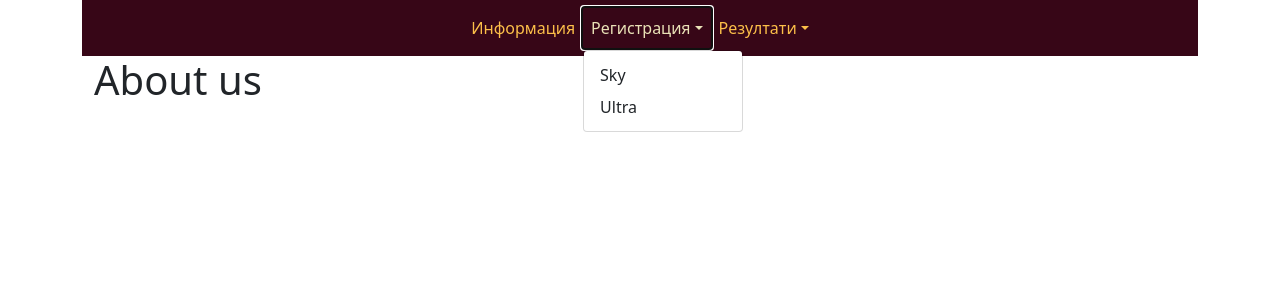
After one commit to ivan4oto/balkanultra, a Django app: page /about in a window 1280 px wide, after a click on "Регистрация". The commit adds this page. Shown: the top 300 px of the page. Run offline with Django 3.2, Linux system fonts and the light colour scheme; style sheets or scripts are compiled from the project's sources.

Commit message:
added pages

```diff
--- /dev/null
+++ b/app/templates/about.html
@@ -0,0 +1,14 @@
+{% extends "base.html" %}
+{% load static %}
+{% block head %}
+ <link rel='stylesheet' href="{% static 'about.css' %}">
+{% endblock %}
+{% block content %}
+
+<div class='container'><h1> About us </h1></div>
+
+
+{% endblock %}
+{% block js %}
+
+{% endblock %}
--- a/app/templates/home.html
+++ b/app/templates/home.html
@@ -6,14 +6,14 @@
 {% block content %}
 <div class="row align-items-md-stretch mt-3">
     <div class="col-md-6">
-        <a class='nostyle' href="">
+        <a class='nostyle' href="{% url 'register' 'ultra'%}">
             <div class=" p-5 text-white ultra rounded-3">
                 <h1>УЛТРА </h1>
             </div>
         </a>
     </div>
     <div class="col-md-6">
-        <a class='nostyle' href="">
+        <a class='nostyle' href="{% url 'register' 'sky'%}">
             <div class=" p-5 sky border rounded-3">
                 <h1>СКАЙРЪН</h1>
 
--- a/app/templates/snippets/header.html
+++ b/app/templates/snippets/header.html
@@ -6,20 +6,20 @@
       <div class="collapse navbar-collapse justify-content-md-center" id="navbarsExample08">
         <ul class="navbar-nav mx-3">
           <li class="nav-item active">
-            <a class="nav-link" href="#">Centered nav only <span class="sr-only">(current)</span></a>
-          </li>
-          <li class="nav-item">
-            <a class="nav-link" href="#">Регистрация</a>
-          </li>
-          <li class="nav-item">
-            <a class="nav-link" href="#">Disabled</a>
+            <a class="nav-link" href="{% url 'about' %}">Информация</a>
           </li>
           <li class="nav-item dropdown">
-            <a class="nav-link dropdown-toggle" href="http://example.com" id="dropdown08" data-bs-toggle="dropdown" aria-haspopup="true" aria-expanded="false">Dropdown</a>
+            <a class="nav-link dropdown-toggle" href="" id="dropdown08" data-bs-toggle="dropdown" aria-haspopup="true" aria-expanded="false">Регистрация</a>
             <div class="dropdown-menu" aria-labelledby="dropdown08">
-              <a class="dropdown-item" href="#">Action</a>
-              <a class="dropdown-item" href="#">Another action</a>
-              <a class="dropdown-item" href="#">Something else here</a>
+              <a class="dropdown-item" href="{% url 'register' 'Sky'%}">Sky</a>
+              <a class="dropdown-item" href="{% url 'register' 'Ultra'%}">Ultra</a>
+            </div>
+          </li>
+          <li class="nav-item dropdown">
+            <a class="nav-link dropdown-toggle" href="http://example.com" id="dropdown08" data-bs-toggle="dropdown" aria-haspopup="true" aria-expanded="false">Резултати</a>
+            <div class="dropdown-menu" aria-labelledby="dropdown08">
+              <a class="dropdown-item" href="{% url 'results' '2020'%}">2020</a>
+              <a class="dropdown-item" href="{% url 'results' '2021'%}">2021</a>
             </div>
           </li>
         </ul>
--- a/app/views.py
+++ b/app/views.py
@@ -5,3 +5,15 @@ from django.shortcuts import render
 def home_view(request, *args, **kwargs):
     context = {}
     return render(request, "home.html", context)
+
+def about_view(request, *args, **kwargs):
+    context = {}
+    return render(request, "about.html", context)
+
+def results_view(request, year):
+    context = {'year': year}
+    return render(request, "results.html", context)
+
+def register_view(request, race):
+    context = {'race': race}
+    return render(request, "register.html", context)
--- a/balkanultra/urls.py
+++ b/balkanultra/urls.py
@@ -15,9 +15,12 @@ Including another URLconf
 """
 from django.contrib import admin
 from django.urls import path
-from app.views import home_view
+from app.views import home_view, about_view, results_view, register_view
 
 urlpatterns = [
     path('admin/', admin.site.urls),
     path('', home_view, name='home'),
+    path('about', about_view, name='about'),
+    path('results/<int:year>', results_view, name='results'),
+    path('register/<str:race>', register_view, name='register'),
 ]
--- a/src/base/_custom.scss
+++ b/src/base/_custom.scss
@@ -3,7 +3,8 @@
 
 
 $dark: #370617;
-$navbar-dark-color:  #eae2b7;
+$navbar-dark-color:  #fcbf49;
+$navbar-dark-hover-color: #eae2b7;
 
 // Bootstrap and its default variables
 
```
Also changed, not shown: app/templates/register.html (added, +14 -0 lines), app/templates/results.html (added, +14 -0 lines).
